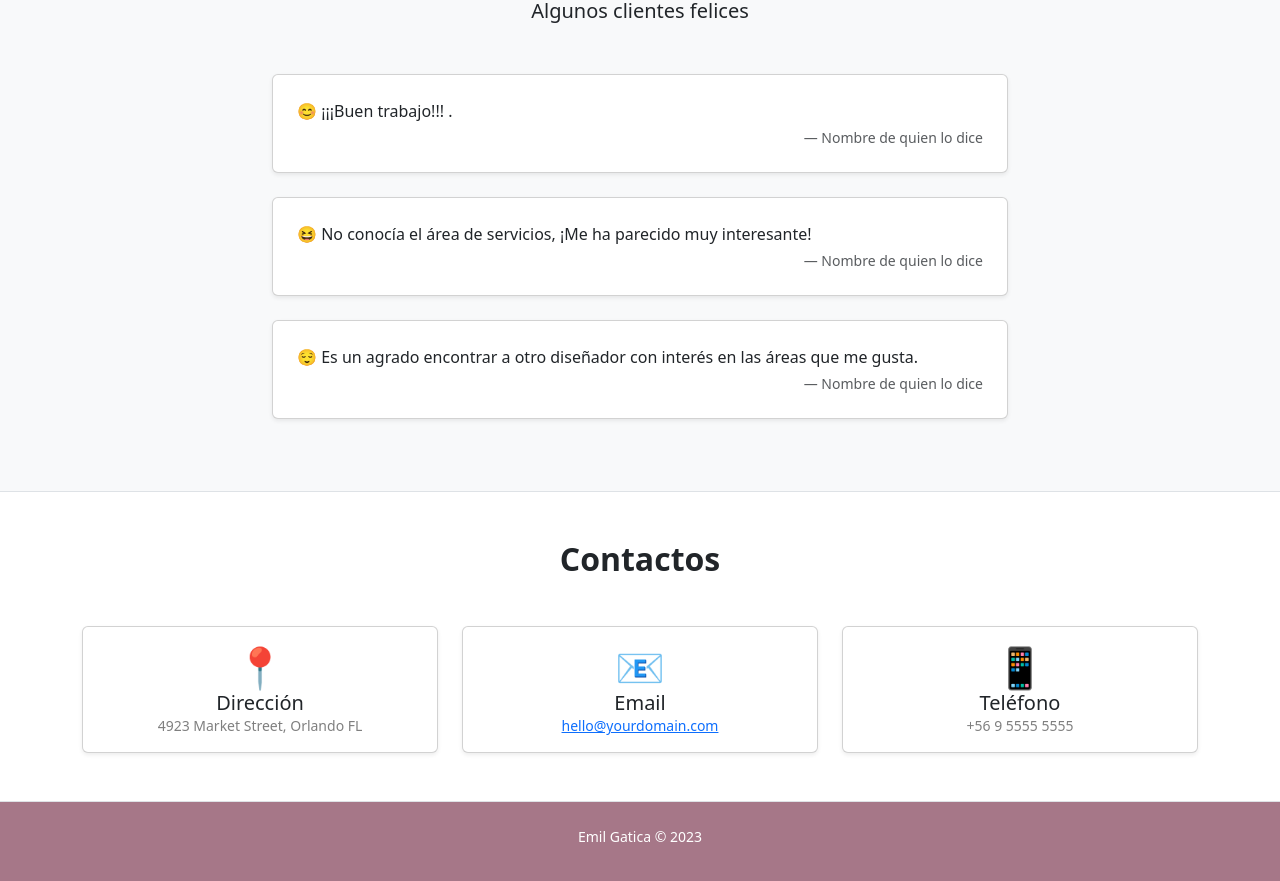
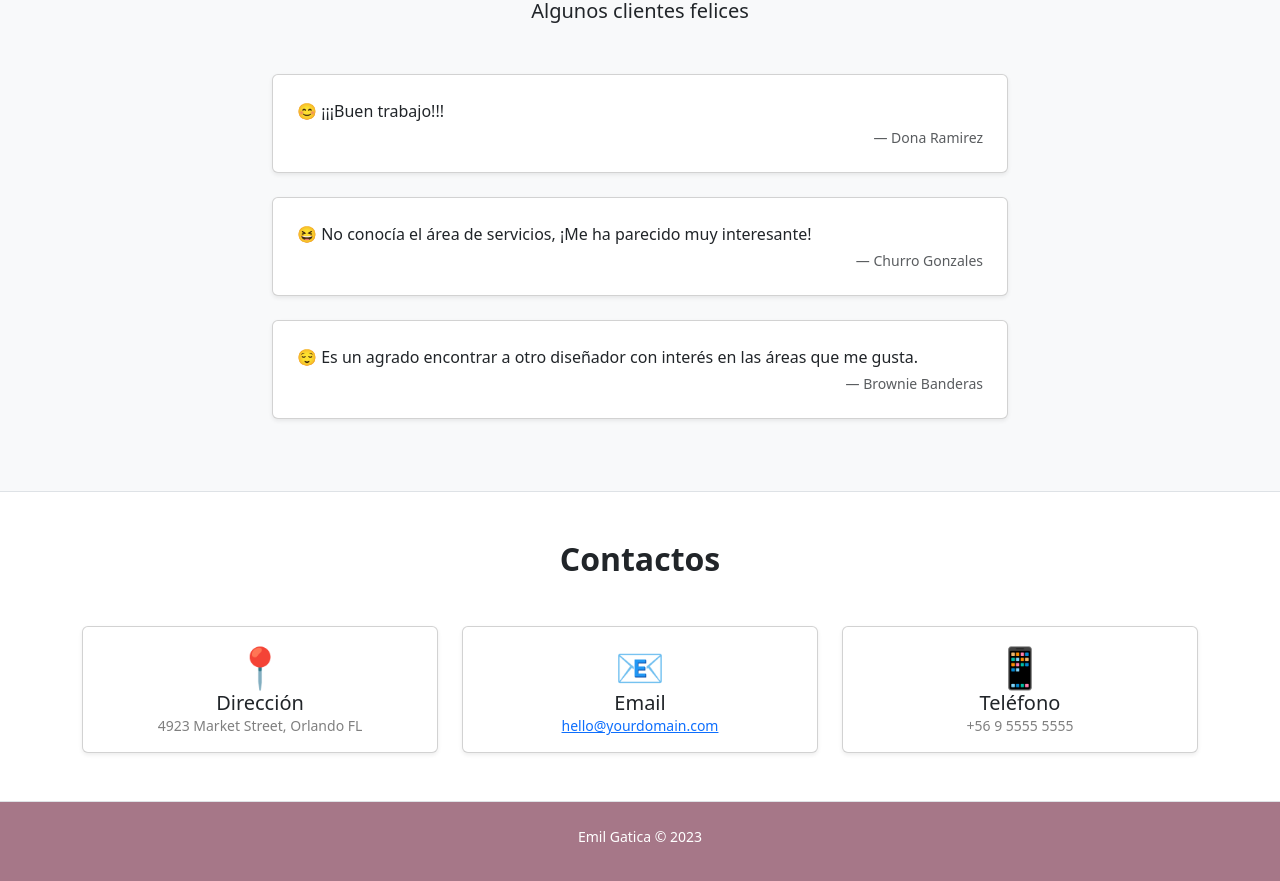
Before and after one commit to emilgatica/DNM_11, a plain HTML site: page index.html in a window 1280 px wide. Shown: the part 1920-2801 px from the top of the page. Drawn offline with nearby package versions, Linux system fonts and the light colour scheme.

Commit message:
Add files via upload

```diff
--- a/index.html
+++ b/index.html
@@ -122,22 +122,22 @@
                         <!-- Primer comentario-->
                         <div class="card mb-4 shadow-sm">
                             <div class="card-body p-4">
-                                <p class="mb-1">😊 ¡¡¡Buen trabajo!!! .</p>
-                                <div class="small text-muted text-end">— Nombre de quien lo dice</div>
+                                <p class="mb-1">😊 ¡¡¡Buen trabajo!!!</p>
+                                <div class="small text-muted text-end">— Dona Ramirez</div>
                             </div>
                         </div>
                         <!-- Segundo comentario-->
                         <div class="card mb-4 shadow-sm">
                             <div class="card-body p-4">
                                 <p class="mb-1">😆 No conocía el área de servicios, ¡Me ha parecido muy interesante!</p>
-                                <div class="small text-muted text-end">— Nombre de quien lo dice</div>
+                                <div class="small text-muted text-end">— Churro Gonzales</div>
                             </div>
                         </div>
                         <!-- Tercer comentario-->
                         <div class="card mb-4 shadow-sm">
                             <div class="card-body p-4">
                                 <p class="mb-1">😌 Es un agrado encontrar a otro diseñador con interés en las áreas que me gusta.</p>
-                                <div class="small text-muted text-end">— Nombre de quien lo dice</div>
+                                <div class="small text-muted text-end">— Brownie Banderas</div>
                             </div>
                         </div>
                         <!-- Listo, no más comentarios-->
```
